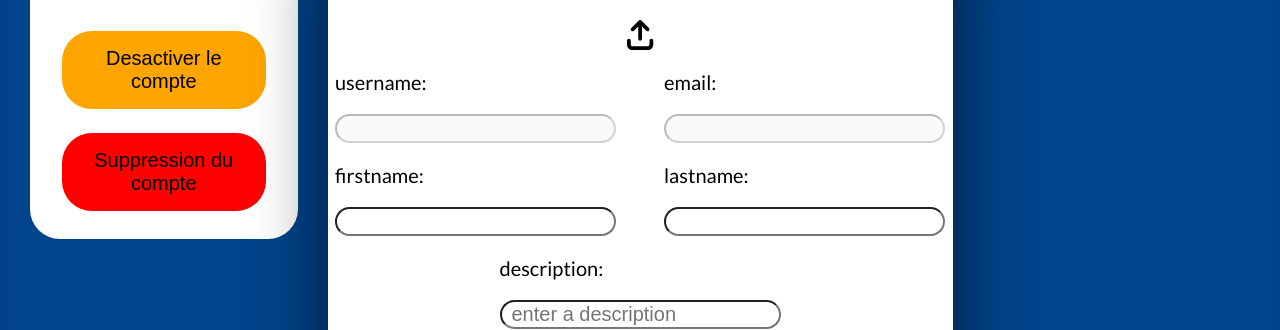
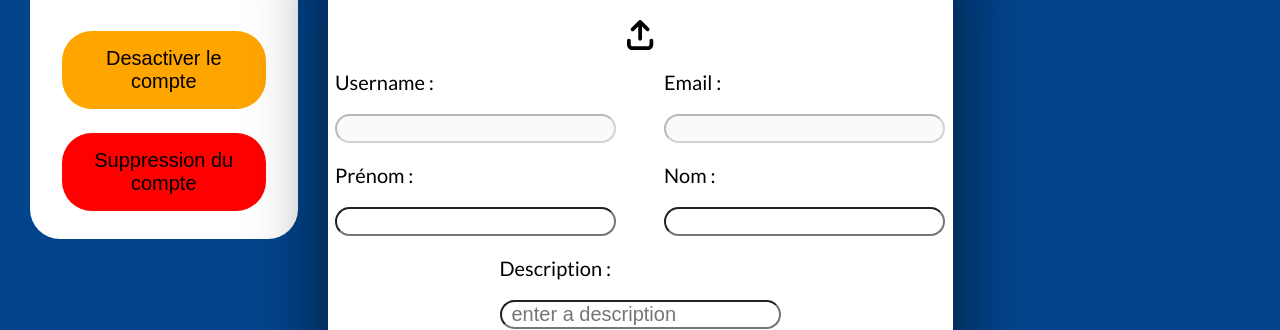
Before and after one commit to cobaltium360/theolebrere_7_10042022, a React (Create React App) app in the folder frontend/: page /profile in a window 1280 px wide. Shown: the part 151-481 px from the top of the page. Built offline with nearby package versions, Linux system fonts and the light colour scheme; no server answers; sample sign-in values are in the browser's storage.

Commit message:
amélioration de l'accessibilité

```diff
--- a/frontend/src/pages/Forum.js
+++ b/frontend/src/pages/Forum.js
@@ -490,8 +490,9 @@ function Forum(){
             <ToastContainer position="bottom-right"/>
                 <div className="container_create_post">
                     <div className="contour">
-                        <h2 className="titre_forum_newpost">{username} partagez quelque chose !</h2>
-                        <textarea maxLength="1000" type="text" className="textarea_forum" onChange={handleNewPostChange} value={newpost}/>
+                        <h2 className="titre_forum_newpost">{username}<label htmlFor="textarea_post"> partagez quelque chose !</label></h2>
+
+                        <textarea maxLength="1000" type="text" id="textarea_post" className="textarea_forum" onChange={handleNewPostChange} value={newpost}/>
                         <div className="container_input_submit">
                             <label className="label_upload" htmlFor="file_forum"><FontAwesomeIcon icon={faArrowUpFromBracket}/></label>
                             <input type="file" id="file_forum" className="inputfileforum" name="image" ref={ref} onChange={onImageChange} />
@@ -511,7 +512,7 @@ function Forum(){
                             <NavLink exact="true" to={{pathname:"/profile/" + post.userId,}} className="nav_link_forum">
                             <div className="container_imgprofile_forum_navlink">
                                 <div className="container_imgprofile_forum">
-                                    {post.authorImg ? <img className="img_profile_forum_post" src={post.authorImg}/> : <ReplaceImgForum pseudo={post.author}/>}
+                                    {post.authorImg ? <img className="img_profile_forum_post" src={post.authorImg} alt="photo de profile de l'autheur du post" /> : <ReplaceImgForum pseudo={post.author}/>}
                                 </div>
                             <h2 className="titre_log_reg_forum">{post.author}</h2><br/>
                             </div>
@@ -548,8 +549,12 @@ function Forum(){
                                 </li>
 
                             ))}
+
                         <div className="input_commentaire">
-                            <input id={post.id} maxLength="500" className="input_forum_commentaire" value={commentaire[post.id]} onChange={handleChangeComment} type="text"/><button type="submit" className="btn_forum_commentaire" onClick={() => handleSubmitComment(post.id, index)}>Post</button>
+                            <label className="label_commentaire" htmlFor={post.id} >Poster un commentaire</label>
+                            <div className="input_commentaire_true">
+                                <input id={post.id} maxLength="500" className="input_forum_commentaire" value={commentaire[post.id]} onChange={handleChangeComment} type="text"/><button type="submit" className="btn_forum_commentaire" onClick={() => handleSubmitComment(post.id, index)}>Post</button>
+                            </div>
                         </div>
                         <div className="container_like_dislike">
                             <div className="container_like">
--- a/frontend/src/pages/Profile.js
+++ b/frontend/src/pages/Profile.js
@@ -317,50 +317,56 @@ function Profile() {
                         </div>
                         <div className="trixe_profile">
                             <div>
-                                <p>username: </p>
+                                <p><label htmlFor="username_profile">Username :</label></p>
                                 <input
                                     disabled={true}
                                     name="username"
                                     value={usernameFront}
                                     className="input_disable"
+                                    id="username_profile"
                                 />
                             </div>
                             <div>
-                                <p>email: </p>
+                                <p><label htmlFor="email_profile">Email :</label></p>
                                 <input
                                     disabled={true}
                                     name="email"
                                     value={emailFront}
                                     className="input_disable"
+                                    id="email_profile"
                                 />
                             </div>
                         </div>
                         <div className="trixe_profile">
                             <div>
-                                <p>firstname: </p>
+                                <p><label htmlFor="prenom_profile">Prénom :</label></p>
                                 <input
                                     className="input_enable_profile"
                                     name="firstname"
                                     value={firstnameFront}
                                     onChange={handleChangeFirstname}
+                                    id="prenom_profile"
                                 />
                             </div>
                             <div>
-                                <p>lastname: </p>
+                                <p><label htmlFor="nom_profile">Nom :</label></p>
                                 <input
                                     className="input_enable_profile"
                                     name="lastname"
                                     value={lastnameFront}
                                     onChange={handleChangeLastname}
+                                    id="nom_profile"
                                 />
+
                             </div>
                         </div>
 
                         <div>
-                            <p>description: </p>
+                            <p><label htmlFor="description_profile">Description :</label></p>
                             <input
                                 type="description"
                                 name="description"
+                                id="description_profile"
                                 maxLength="200"
                                 className="input_enable_profile"
                                 placeholder="enter a description"
--- a/frontend/src/style/forum.scss
+++ b/frontend/src/style/forum.scss
@@ -65,11 +65,25 @@
 
 .input_commentaire{
     display: flex;
+    flex-direction: column;
+    align-items: center;
     border-top: solid 1px black;
     width: 100%;
     padding-top: 20px;
     justify-content: center;
 }
+
+.label_commentaire{
+    font-size: 20px;
+}
+.input_commentaire_true{
+    display: flex;
+
+    width: 100%;
+    padding-top: 20px;
+    justify-content: center;
+}
+
 
 .label_upload{
     color: white;
@@ -84,6 +98,10 @@
     gap: 10px;
     margin-bottom: 20px;
     overflow-wrap: anywhere;
+}
+
+.hidden{
+    display: none;
 }
 
 .inputfileforum{
```
